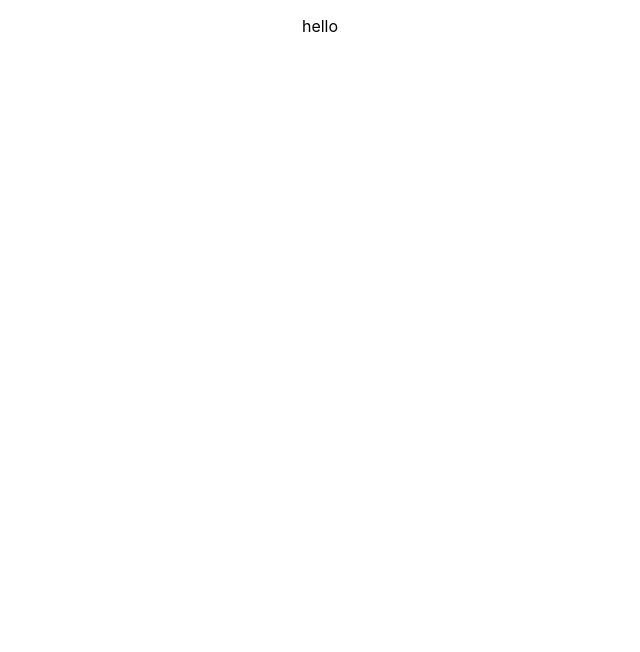
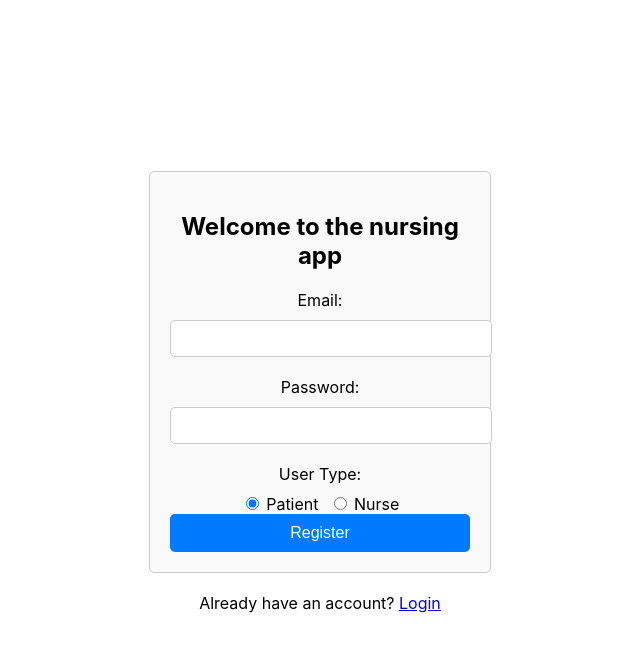
Before and after one commit to JoPaul08/nursing-app-frondend, a React (Create React App) app: page / in a window 1280 px wide. Shown: the top 652 px of the page, without its empty margins (320-960 px from the left). Built offline with nearby package versions, Linux system fonts and the light colour scheme.

Commit message:
adding css style to the register and login components to enhance the user experience

```diff
--- a/package.json
+++ b/package.json
@@ -3,11 +3,13 @@
   "version": "0.1.0",
   "private": true,
   "dependencies": {
+    "@apollo/client": "^3.9.11",
     "@testing-library/jest-dom": "^5.17.0",
     "@testing-library/react": "^13.4.0",
     "@testing-library/user-event": "^13.5.0",
     "react": "^18.2.0",
     "react-dom": "^18.2.0",
+    "react-router-dom": "^6.22.3",
     "react-scripts": "5.0.1",
     "web-vitals": "^2.1.4"
   },
--- a/src/App.js
+++ b/src/App.js
@@ -1,11 +1,17 @@
 
 import './App.css';
+import { BrowserRouter as Router, Routes, Route } from 'react-router-dom';
+import Register from './components/Auth/Register';
+import Login from './components/Auth/Login';
 
 function App() {
   return (
-    <div className="App">
-     <p>hello</p>
-    </div>
+    <Router>
+      <Routes>
+        <Route path="/" element={<Register />} /> {/* Route to Register component */}
+        <Route path="/login" element={<Login />} />
+      </Routes>
+    </Router>
   );
 }
 
--- a/src/components/Auth/Login.js
+++ b/src/components/Auth/Login.js
@@ -1,11 +1,11 @@
-// Auth/Login.js
 import React, { useState } from 'react';
 import { useMutation } from '@apollo/client';
-import { LOGIN_USER } from '../graphql/mutations';
+import { LOG_IN } from '../../graphql/mutations';
 
 const Login = () => {
   const [formData, setFormData] = useState({ email: '', password: '' });
-  const [loginUser] = useMutation(LOGIN_USER);
+  const [loginUser] = useMutation(LOG_IN);
+  const [welcomeMessage, setWelcomeMessage] = useState('');
 
   const handleChange = (e) => {
     setFormData({ ...formData, [e.target.name]: e.target.value });
@@ -16,17 +16,22 @@ const Login = () => {
     try {
       const { data } = await loginUser({ variables: { input: formData } });
       console.log('User logged in:', data);
+      setWelcomeMessage(`Welcome back, ${data.loggedUser.name}!`); // Assuming the server response includes the user's name
     } catch (error) {
       console.error('Login failed:', error);
     }
   };
 
   return (
-    <form onSubmit={handleSubmit}>
-      <input type="email" name="email" value={formData.email} onChange={handleChange} />
-      <input type="password" name="password" value={formData.password} onChange={handleChange} />
-      <button type="submit">Login</button>
-    </form>
+    <div className="login-container">
+      <form onSubmit={handleSubmit} className="login-form" style={{ display: 'flex', flexDirection: 'column', alignItems: 'center', justifyContent: 'center', height: '100vh' }}>
+        {welcomeMessage && <h2 style={{ marginBottom: '20px' }}>{welcomeMessage}</h2>}
+        <h2 style={{ marginBottom: '20px' }}>Welcome back , we care about your health </h2>
+        <input type="email" name="email" value={formData.email} onChange={handleChange} style={{ width: '300px', padding: '10px', marginBottom: '20px', border: '1px solid #ccc', borderRadius: '5px' }} placeholder="Email" />
+        <input type="password" name="password" value={formData.password} onChange={handleChange} style={{ width: '300px', padding: '10px', marginBottom: '20px', border: '1px solid #ccc', borderRadius: '5px' }} placeholder="Password" />
+        <button type="submit" style={{ width: '300px', padding: '10px', border: 'none', borderRadius: '5px', backgroundColor: '#28a745', color: 'white', fontSize: '16px', cursor: 'pointer' }}>Login</button>
+      </form>
+    </div>
   );
 };
 
--- a/src/components/Auth/Register.js
+++ b/src/components/Auth/Register.js
@@ -1,11 +1,12 @@
-// Auth/Register.js
 import React, { useState } from 'react';
 import { useMutation } from '@apollo/client';
-import { REGISTER_USER } from '../graphql/mutations';
+import { SIGN_UP } from '../../graphql/mutations';
+import { useNavigate, Link } from 'react-router-dom';
 
 const Register = () => {
-  const [formData, setFormData] = useState({ email: '', password: '' });
-  const [registerUser] = useMutation(REGISTER_USER);
+  const [formData, setFormData] = useState({ email: '', password: '', userType: 'patient' }); // Initialize userType as 'patient'
+  const [registerUser] = useMutation(SIGN_UP);
+  const navigate = useNavigate();
 
   const handleChange = (e) => {
     setFormData({ ...formData, [e.target.name]: e.target.value });
@@ -16,17 +17,38 @@ const Register = () => {
     try {
       const { data } = await registerUser({ variables: { input: formData } });
       console.log('User registered:', data);
+
+      const userType = data.registeredUser.userType;
+      const destination = userType === 'nurse' ? '/nursingPage' : '/patientPage';
+
+      navigate(destination);
     } catch (error) {
       console.error('Registration failed:', error);
     }
   };
 
   return (
-    <form onSubmit={handleSubmit}>
-      <input type="email" name="email" value={formData.email} onChange={handleChange} />
-      <input type="password" name="password" value={formData.password} onChange={handleChange} />
-      <button type="submit">Register</button>
-    </form>
+    <div className="register-form" style={{ display: 'flex', flexDirection: 'column', alignItems: 'center', justifyContent: 'center', height: '100vh' }}>
+      <form style={{ width: '300px', padding: '20px', border: '1px solid #ccc', borderRadius: '5px', backgroundColor: '#f9f9f9', textAlign: 'center' }} onSubmit={handleSubmit}>
+        <h2 style={{ marginBottom: '20px' }}>Welcome to the nursing app</h2>
+        <label style={{ display: 'block', marginBottom: '10px' }}>Email:</label>
+        <input type="email" name="email" value={formData.email} onChange={handleChange} required style={{ width: '100%', padding: '10px', marginBottom: '20px', border: '1px solid #ccc', borderRadius: '5px' }} />
+        <label style={{ display: 'block', marginBottom: '10px' }}>Password:</label>
+        <input type="password" name="password" value={formData.password} onChange={handleChange} required style={{ width: '100%', padding: '10px', marginBottom: '20px', border: '1px solid #ccc', borderRadius: '5px' }} />
+
+        {/* Radio buttons for selecting user type */}
+        <label style={{ display: 'block', marginBottom: '10px' }}>User Type:</label>
+        <label style={{ marginRight: '10px' }}>
+          <input type="radio" name="userType" value="patient" checked={formData.userType === 'patient'} onChange={handleChange} /> Patient
+        </label>
+        <label>
+          <input type="radio" name="userType" value="nurse" checked={formData.userType === 'nurse'} onChange={handleChange} /> Nurse
+        </label>
+
+        <button type="submit" style={{ width: '100%', padding: '10px', border: 'none', borderRadius: '5px', backgroundColor: '#007bff', color: 'white', fontSize: '16px', cursor: 'pointer' }}>Register</button>
+      </form>
+      <p style={{ marginTop: '20px' }}>Already have an account? <Link to="/login">Login</Link></p>
+    </div>
   );
 };
 
--- a/src/graphql/mutations.js
+++ b/src/graphql/mutations.js
@@ -1,7 +1,7 @@
 import { gql } from '@apollo/client';
 
 // Mutation to sign up a new user
-export const SIGN_UP = gql`
+export const SIGN_UP= gql`
   mutation SignUp($email: String!, $password: String!, $role: Role!) {
     signup(email: $email, password: $password, role: $role) {
       _id
--- a/src/index.js
+++ b/src/index.js
@@ -1,14 +1,21 @@
 import React from 'react';
-import ReactDOM from 'react-dom/client';
+import ReactDOM from 'react-dom';
 import './index.css';
 import App from './App';
+import { ApolloClient, InMemoryCache, ApolloProvider } from '@apollo/client';
 
+const client = new ApolloClient({
+  uri: "http://localhost:3000/subscribers",
+  cache: new InMemoryCache()
+});
 
-const root = ReactDOM.createRoot(document.getElementById('root'));
-root.render(
+ReactDOM.render(
   <React.StrictMode>
-    <App />
-  </React.StrictMode>
+    <ApolloProvider client={client}>
+      <App />
+    </ApolloProvider>
+  </React.StrictMode>,
+  document.getElementById('root')
 );
 
 // If you want to start measuring performance in your app, pass a function
```
Also changed, not shown: 2 other files (tests, documents, lock files or other folders).
